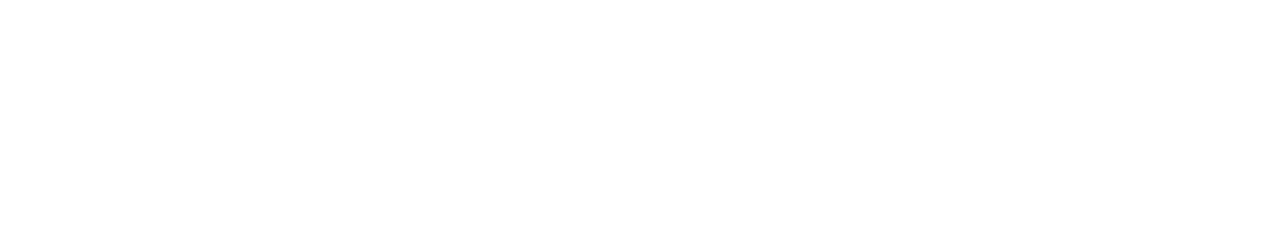
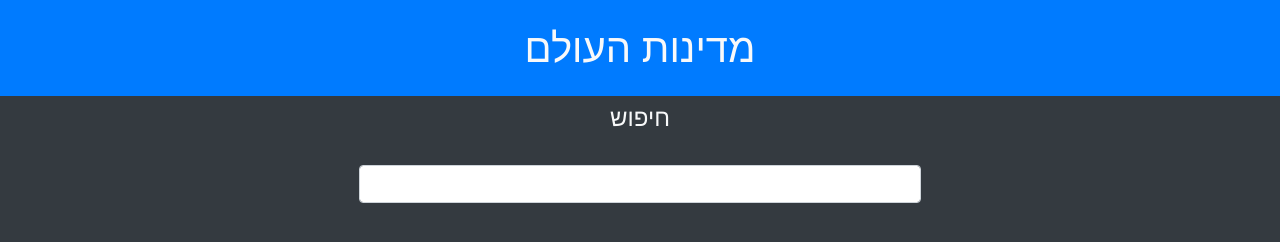
Before and after one commit to yehonatan604/countries-API---D100822ER, a plain HTML site: page index.html in a window 1280 px wide. Drawn offline with nearby package versions, Linux system fonts and the light colour scheme.

Commit message:
commit 1

```diff
--- a/index.html
+++ b/index.html
@@ -12,8 +12,15 @@
         integrity="sha384-ggOyR0iXCbMQv3Xipma34MD+dH/1fQ784/j6cY/iJTQUOhcWr7x9JvoRxT2MZw1T" crossorigin="anonymous">
 </head>
 
-<body>
+<body class="bg-dark">
+    <div class="bg-primary">
+        <h1 class="text-center text-light p-4">מדינות העולם</h1>
+    </div>
 
+    <h4 class="text-center text-light">חיפוש</h4>
+    <div class="m-auto mt-1 d-flex col-md-6 col-sm12">
+        <input type="text" class="form-control m-4">
+    </div>
 
     <!-- Bootstrap scripts-->
     <script src="https://code.jquery.com/jquery-3.3.1.slim.min.js"
```
